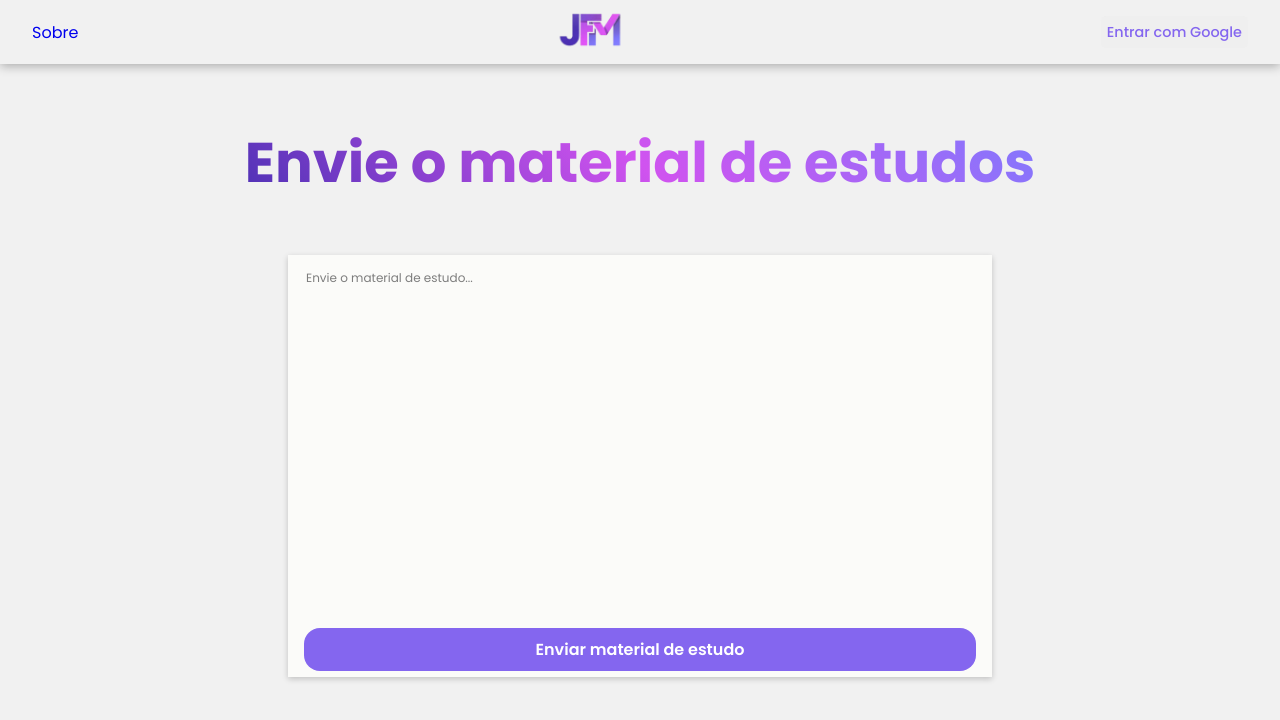
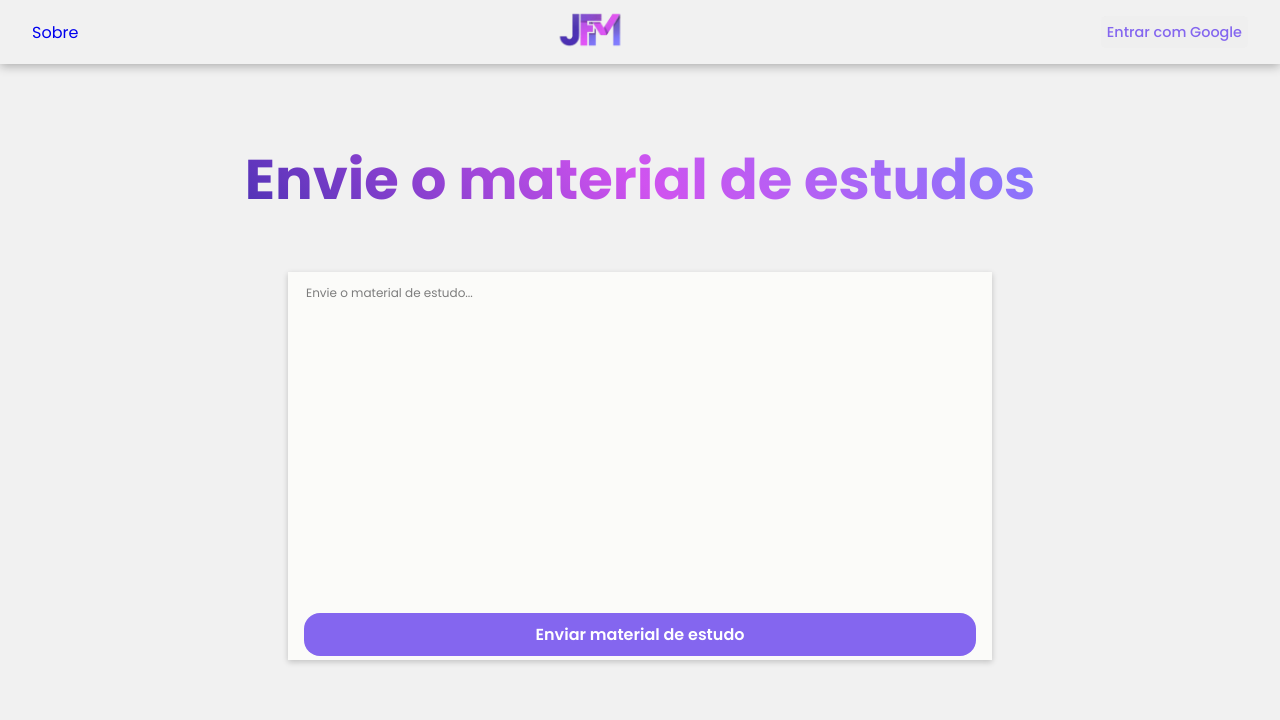
Before and after one commit to jpnichess/journey-for-mastery-front, a React (Vite) app: page / in a window 1280 px wide. Shown: the top 720 px of the page. Built offline with nearby package versions, Linux system fonts and the light colour scheme; no server answers.

Commit message:
title addictions

```diff
--- a/src/Components/ChatInput/chatInput.scss
+++ b/src/Components/ChatInput/chatInput.scss
@@ -56,8 +56,8 @@
   width: 55%;
   max-width: 100%;
   height: auto;
-  min-height: 55%;
-  max-height: 80%;
+  min-height: 50%;
+  max-height: 65%;
   padding: 1rem;
   background: vars.$white;
   box-shadow: 0 2px 6px rgba(0, 0, 0, 0.2);
```
